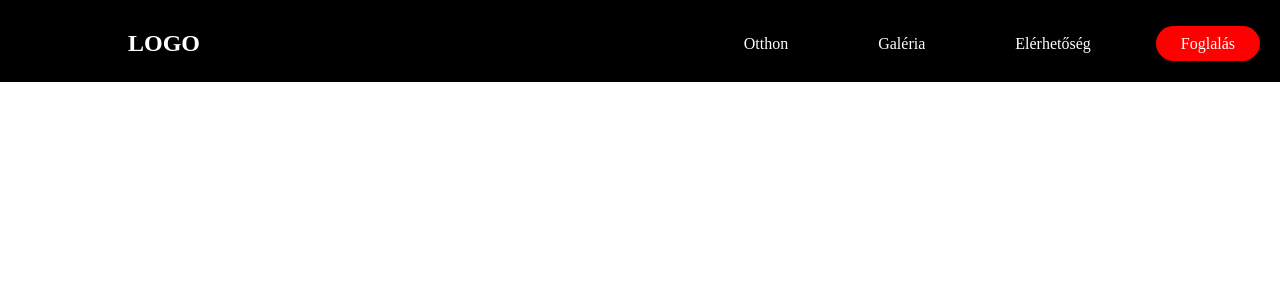
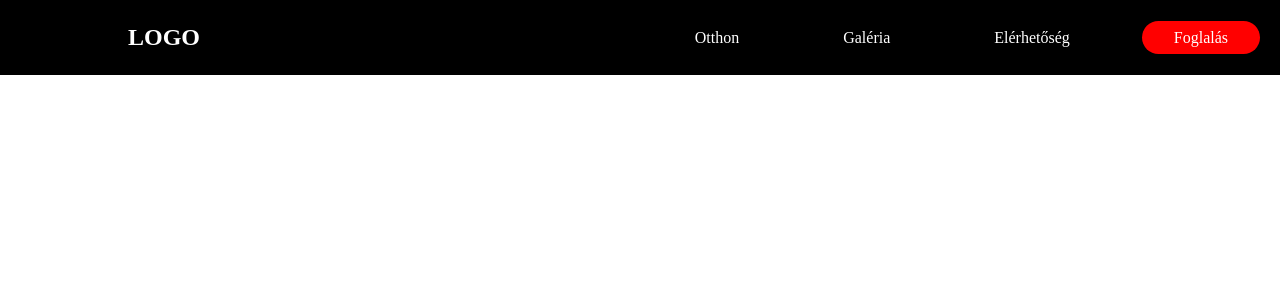
Before and after one commit to DarkMiclos/Prog2_projekt, a Django app: page / in a window 1280 px wide. Shown: the top 300 px of the page. Run offline with Django 3.2, Linux system fonts and the light colour scheme; style sheets or scripts are compiled from the project's sources.

Commit message:
Change navbar.scss to be smaller. Git ignore pycache.

```diff
--- a/static/scss/components/navbar.scss
+++ b/static/scss/components/navbar.scss
@@ -1,5 +1,5 @@
 nav {
-    padding: 30px 0 25px 10%;
+    padding: 1.5em 0 1.5em 10%;
     background-color: black;
     display: flex;
     justify-content: space-between;
@@ -34,7 +34,7 @@ nav {
         font-size: 16px;
         text-decoration: none;
         color: white;
-        padding: 9px 25px;
+        padding: 0.5em 2em;
         transition: all 0.4s ease-in-out 0s;
     }
 
@@ -62,7 +62,7 @@ nav {
         .nav__links {
             position: fixed;
             left: -100%;
-            top:5rem;
+            top: 3rem;
             flex-direction: column;
             background-color: black;
             width: 100%;
```
Also changed, not shown: 1 other file.
